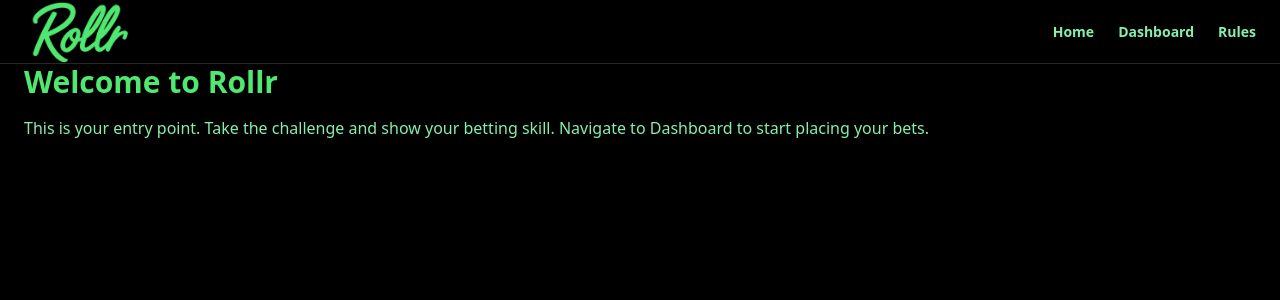
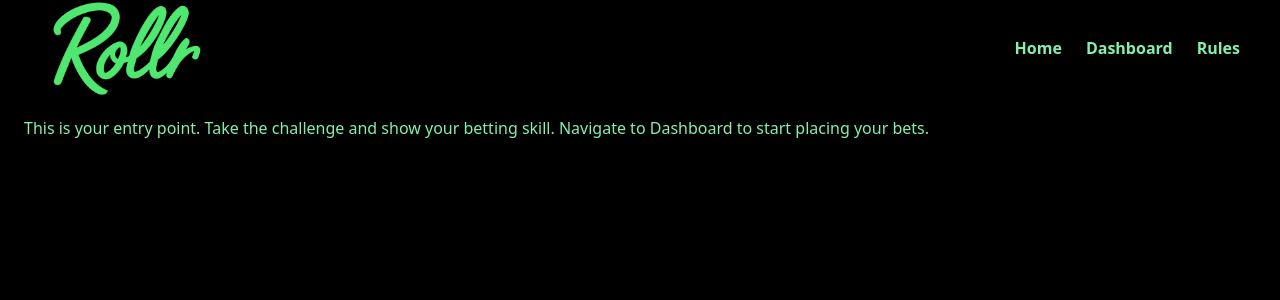
Before and after one commit to chipotleman/fundedfinal, a Next.js app: page /home in a window 1280 px wide. Shown: the top 300 px of the page. Built offline with nearby package versions, Linux system fonts and the light colour scheme.

Commit message:
Update TopNavbar.js

```diff
--- a/components/TopNavbar.js
+++ b/components/TopNavbar.js
@@ -3,17 +3,19 @@ import Image from 'next/image';
 
 export default function TopNavbar() {
   return (
-    <div className="fixed top-0 left-0 right-0 z-50 bg-black h-16 flex items-center justify-between px-6 border-b border-zinc-800">
-      <div className="flex items-center">
-        <Link href="/home" className="flex items-center space-x-2">
-          <Image src="/rollr-logo.png" alt="Rollr" width={110} height={30} />
-        </Link>
-      </div>
-      <div className="flex space-x-6 text-green-300 font-semibold text-sm">
-        <Link href="/home" className="hover:text-[#4fe870] transition">Home</Link>
-        <Link href="/dashboard" className="hover:text-[#4fe870] transition">Dashboard</Link>
-        <Link href="/rules" className="hover:text-[#4fe870] transition">Rules</Link>
-      </div>
+    <div className="fixed top-0 w-full z-50 bg-black h-24 flex items-center justify-between px-6 sm:px-10 shadow-md">
+      <Image
+        src="/rollr-logo.png"
+        alt="Rollr Logo"
+        width={170}
+        height={50}
+        priority
+      />
+      <nav className="flex space-x-6 text-green-300 font-semibold text-sm sm:text-base">
+        <Link href="/home" className="hover:text-green-400 transition">Home</Link>
+        <Link href="/dashboard" className="hover:text-green-400 transition">Dashboard</Link>
+        <Link href="/rules" className="hover:text-green-400 transition">Rules</Link>
+      </nav>
     </div>
   );
 }
```
